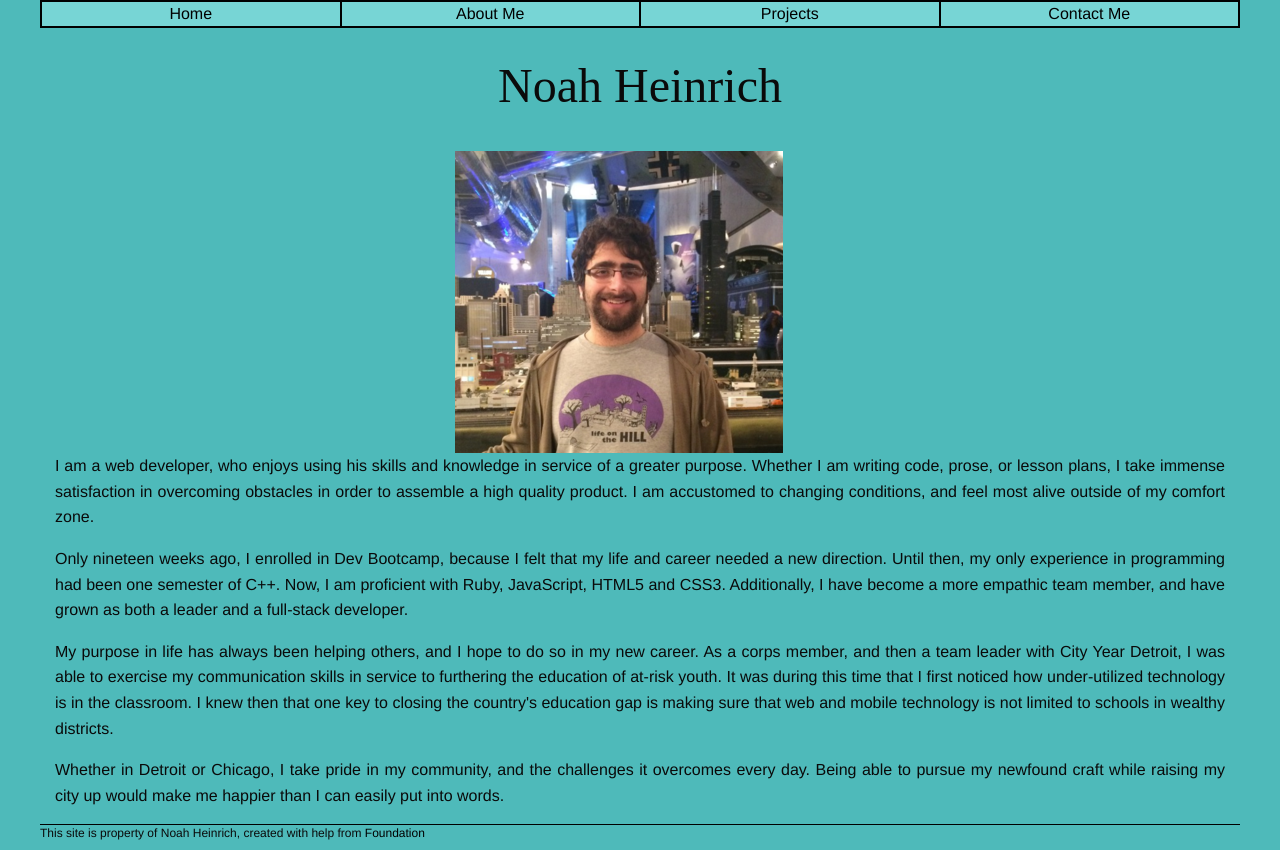
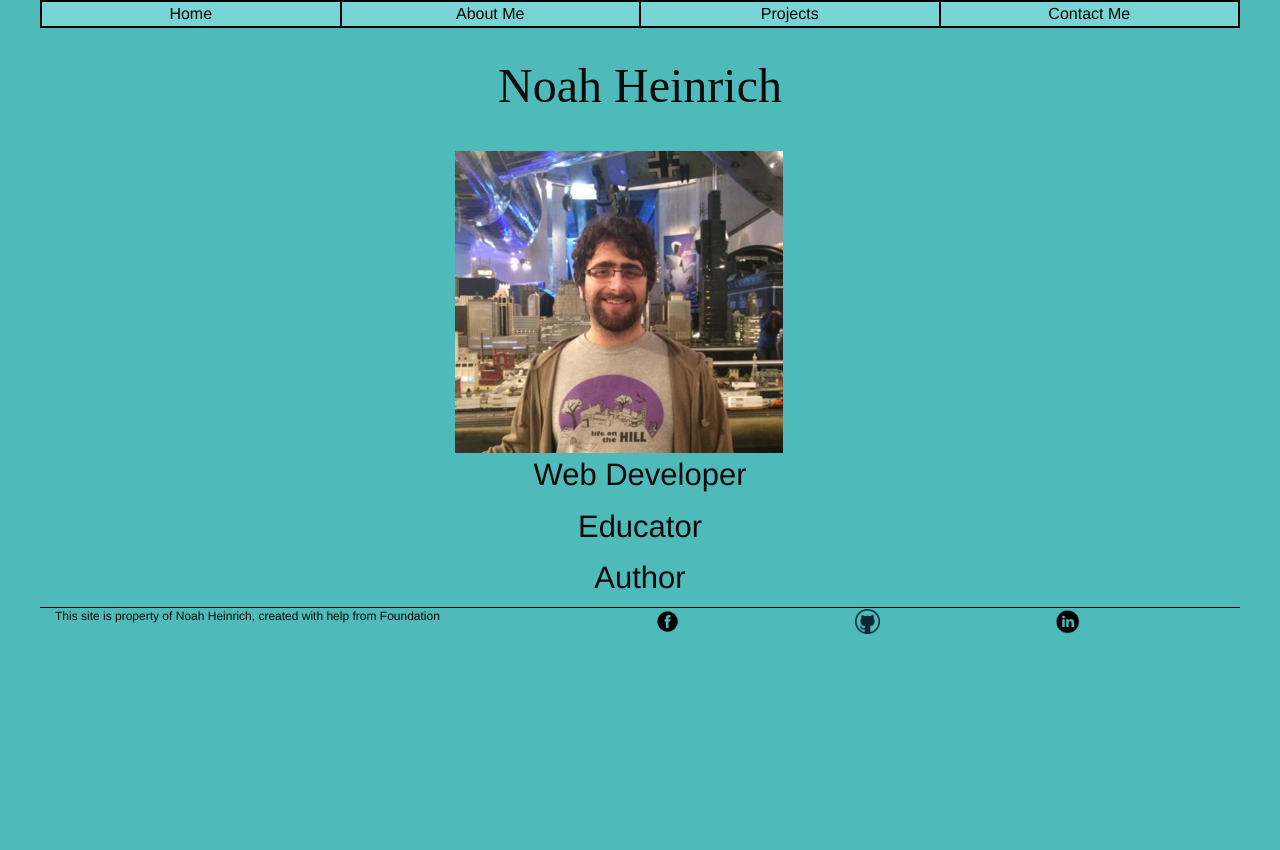
Before and after one commit to NoaHeinrich/NoahHeinrich.github.io, a plain HTML site: page index.html in a window 1280 px wide. After the commit the page ends 800 px from the top, so only its background shows below. Drawn offline with Linux system fonts and the light colour scheme.

Commit message:
Add social media icons

```diff
--- a/css/app.css
+++ b/css/app.css
@@ -25,10 +25,15 @@ h1 {
 }
 
 .bio {
-  text-align: justify;
+  text-align: center;
   border-bottom: 1px solid black;
 }
 
 h6 {
   font-size: 12px;
 }
+
+.icon {
+  height: 25px;
+  width: 25px;
+}
--- a/index.html
+++ b/index.html
@@ -37,17 +37,24 @@
     </div>
     <div class="row">
       <div class="large-12 columns bio">
-        <p>I am a web developer, who enjoys using his skills and knowledge in service of a greater purpose. Whether I am writing code, prose, or lesson plans, I take immense satisfaction in overcoming obstacles in order to assemble a high quality product. I am accustomed to changing conditions, and feel most alive outside of my comfort zone.</p>
-
-        <p>Only nineteen weeks ago, I enrolled in Dev Bootcamp, because I felt that my life and career needed a new direction. Until then, my only experience in programming had been one semester of C++. Now, I am proficient with Ruby, JavaScript, HTML5 and CSS3. Additionally, I have become a more empathic team member, and have grown as both a leader and a full-stack developer.</p>
-
-        <p>My purpose in life has always been helping others, and I hope to do so in my new career. As a corps member, and then a team leader with City Year Detroit, I was able to exercise my communication skills in service to furthering the education of at-risk youth. It was during this time that I first noticed how under-utilized technology is in the classroom. I knew then that one key to closing the country's education gap is making sure that web and mobile technology is not limited to schools in wealthy districts.</p>
-
-        <p>Whether in Detroit or Chicago, I take pride in my community, and the challenges it overcomes every day. Being able to pursue my newfound craft while raising my city up would make me happier than I can easily put into words.</p>
+        <h3>Web Developer</h3>
+        <h3>Educator</h3>
+        <h3>Author</h3>
       </div>
     </div>
     <div class="row">
-      <h6>This site is property of Noah Heinrich, created with help from <a href="http://foundation.zurb.com/">Foundation</a></h6>
+      <div class="large-6 columns">
+        <h6>This site is property of Noah Heinrich, created with help from <a href="http://foundation.zurb.com/">Foundation</a></h6>
+      </div>
+      <div class="large-2 columns">
+        <a href="https://www.facebook.com/noah.heinrich"><img class="icon" src="img/fb-icon.gif"></a>
+      </div>
+      <div class="large-2 columns">
+        <a href="https://github.com/NoahHeinrich"><img class="icon" src="img/github-icon.png"></a>
+      </div>
+      <div class="large-2 columns">
+        <a href="https://www.linkedin.com/in/noahaheinrich"><img class="icon" src="img/linkedin-icon.png"></a>
+      </div>
     </div>
     <script src="js/vendor/jquery.min.js"></script>
     <script src="js/vendor/what-input.min.js"></script>
```
Also changed, not shown: about.html (added), img/fb-icon.gif (added), img/github-icon.png (added), img/linkedin-icon.png (added).
